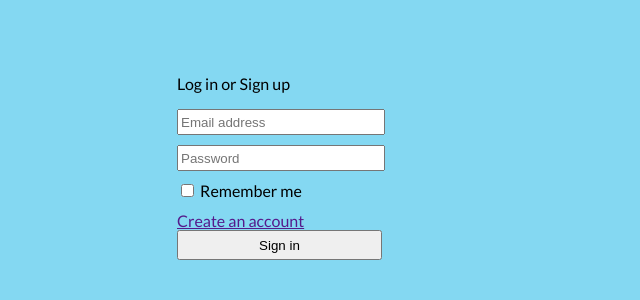
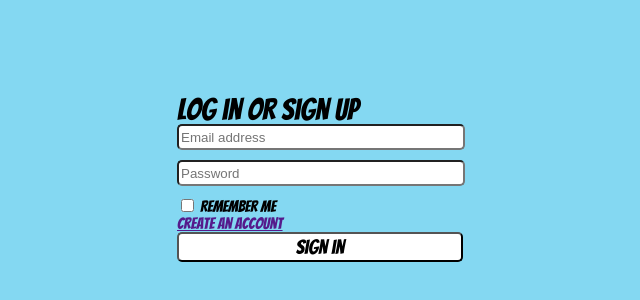
Before and after one commit to frontend-park-mail-ru/2018_1_BroForce, a website: page src/templates/signIn.html in a window 1280 px wide. Shown: the part 106-406 px from the top of the page, without its empty margins (331-971 px from the left). Drawn offline with Linux system fonts and the light colour scheme.

Commit message:
gitignore

```diff
--- a/src/css/form.css
+++ b/src/css/form.css
@@ -1,11 +1,8 @@
-@import url('https://fonts.googleapis.com/css?family=Lato|Raleway');
+@import url('https://fonts.googleapis.com/css?family=Bangers');
 
 body {
     background-color: #84d8f2;
-    font-family: "Lato";
-
-    -webkit-font-smoothing: antialiased;
-    -webkit-overflow-scrolling: touch;
+    font-family: 'Bangers';
 }
 
 .menu {
@@ -14,11 +11,26 @@ body {
     margin-right: 500px;
 }
 
+.menu-input {
+    height: 20px;
+    width: 280px;
+    margin-bottom: 10px;
+    border-radius: 5px;
+}
+
 .menu button {
-    width: 280px;
+    font-family: 'Bangers';
+    font-size: 20px;
+    background-color: white;
+    width: 286px;
     height: 30px;
     margin-bottom: 10px;
     font-weight: 100;
+    border-radius: 5px;
+}
+
+.menu p {
+    font-size: 30px;
 }
 
 .menu img {
@@ -26,29 +38,3 @@ body {
     height: 100px;
     margin-bottom: 10px;
 }
-
-
-/*------------------------*/
-
-
-.form-signin {
-    margin-top: 180px;
-    margin-left: 500px;
-    margin-right: 500px;
-}
-
-.form-signin button {
-    height: 30px;
-    width: 205px;
-}
-
-.form-label-group {
-    position: relative;
-    margin-bottom: 15px;
-}
-
-.form-input {
-    height: 20px;
-    width: 200px;
-    margin-bottom: 10px;
-}
--- a/src/templates/signIn.html
+++ b/src/templates/signIn.html
@@ -9,18 +9,16 @@
 </head>
 <body>
 
-    <form class="form-signin">
-        <p>Log in or Sign up</p>
-        <input type="email" id="inputEmail" class="form-input" placeholder="Email address" required>
-        <input type="password" id="inputPassword" class="form-input" placeholder="Password" required>
-        <div class="form-input">
-            <label>
-                <input type="checkbox" value="remember-me" required>
-                Remember me
-            </label>
+    <form class="menu">
+        <p class="menu-input">Log in or Sign up</p>
+        <input type="email" id="inputEmail" class="menu-input" placeholder="Email address" required>
+        <input type="password" id="inputPassword" class="menu-input" placeholder="Password" required>
+        <div>
+            <input type="checkbox" id="rememberMe">
+            <label for="rememberMe">Remember me</label>
         </div>
-        <a href="" id="createAccount" class="form-input">Create an account</a>
-        <button class="form-input" type="submit" id="btnSubmit">Sign in</button>
+        <a href="" id="createAccount" class="menu-input">Create an account</a>
+        <button class="menu-input" type="submit" id="btnSubmit">Sign in</button>
     </form>
 
 </body>
```
Also changed, not shown: src/templates/signUp.html (+8 -10 lines), 1 other file.
